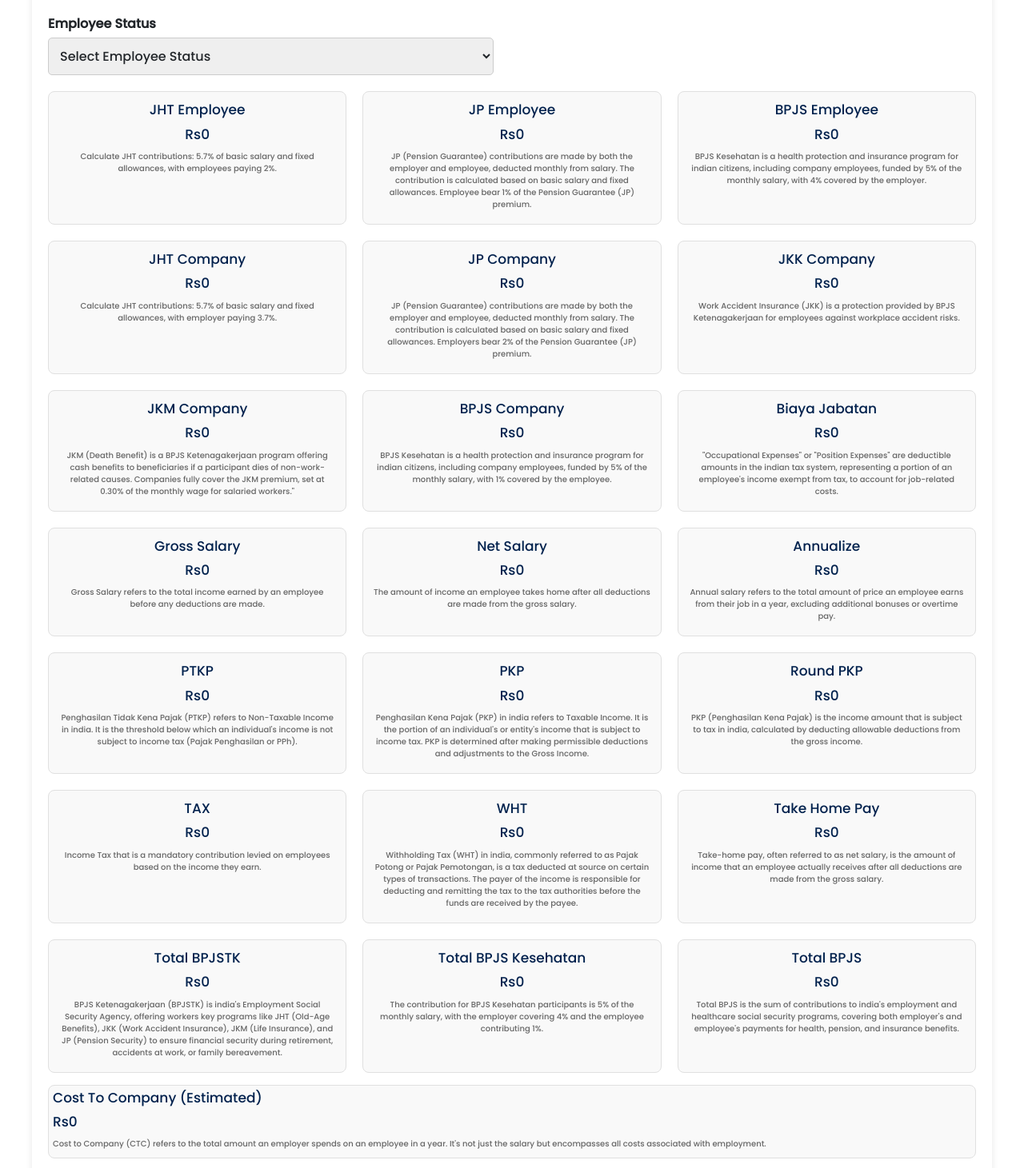
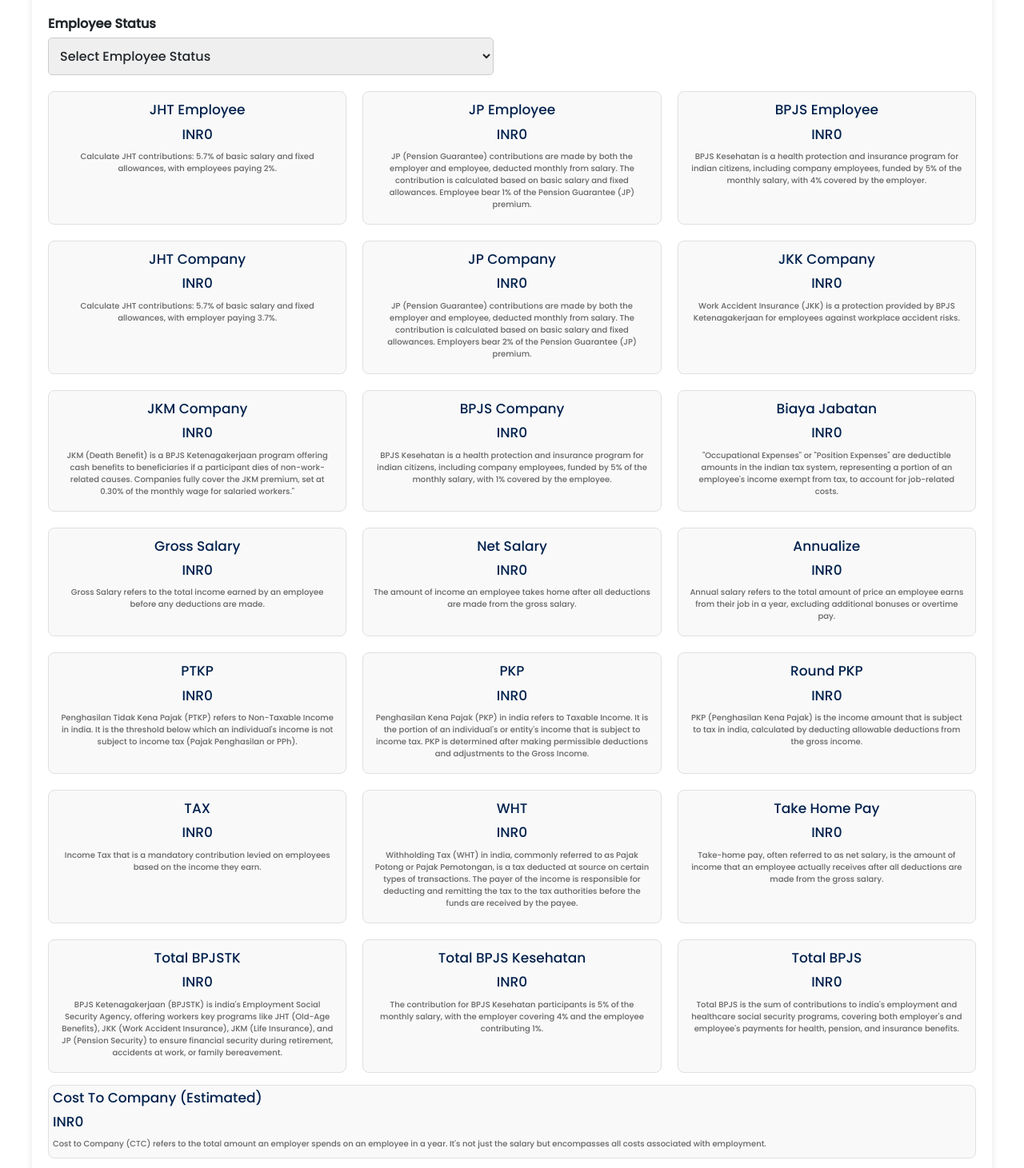
Before and after one commit to Umarkhan803/Ten-hr-consulting, a React (Vite) app: page /calculator in a window 1280 px wide. Shown: the part 449-1910 px from the top of the page at 80% size. Built offline with nearby package versions, Linux system fonts and the light colour scheme.

Commit message:
changed Rs to INR in calculator page

```diff
--- a/src/components/calculator/Calculator.jsx
+++ b/src/components/calculator/Calculator.jsx
@@ -1,9 +1,9 @@
-import React, { useState } from 'react';
-import "./Calculator.css"
+import React, { useState } from "react";
+import "./Calculator.css";
 
 const Calculator = () => {
-    const [salary, setSalary] = useState('');
-    const [employeeStatus, setEmployeeStatus] = useState('');
+  const [salary, setSalary] = useState("");
+  const [employeeStatus, setEmployeeStatus] = useState("");
   const [jhtEmployee, setJhtEmployee] = useState(0);
   const [jpEmployee, setJpEmployee] = useState(0);
   const [bpjsEmployee, setBpjsEmployee] = useState(0);
@@ -27,8 +27,6 @@ const Calculator = () => {
   const [totalBpjs, settotalBpjs] = useState(0);
   const [costTocompany, setcostTocompany] = useState(0);
 
-
-
   const handleSalaryChange = (e) => {
     const salary = e.target.value;
     setSalary(salary);
@@ -37,7 +35,7 @@ const Calculator = () => {
     setJhtEmployee((salary * 0.02).toFixed(2));
     setJpEmployee((salary * 0.00095596).toFixed(2));
     setBpjsEmployee((salary * 0.05).toFixed(2));
-        setjhtCompany((salary * 0.01).toFixed(2))
+    setjhtCompany((salary * 0.01).toFixed(2));
     setJkkCompany((salary * 0.04).toFixed(2));
     setjpCompany((salary * 0.01).toFixed(2));
     setJkmCompany((salary * 0.03).toFixed(2));
@@ -56,156 +54,274 @@ const Calculator = () => {
     settotalBpjskesehatan((salary * 0.05).toFixed(2));
     settotalBpjs((salary * 0.05).toFixed(2));
     setcostTocompany((salary * 1.02).toFixed(2));
-
   };
 
   return (
-        <div className="calculator-container">
+    <div className='calculator-container'>
       <h1>Cost Calculator (Beta)</h1>
-            <p className="instructions">
-                <strong>How to use:</strong> Input annual salary, select employee status and then just click outside the box, it will automatically generate your CTC.
+      <p className='instructions'>
+        <strong>How to use:</strong> Input annual salary, select employee status
+        and then just click outside the box, it will automatically generate your
+        CTC.
       </p>
       <div className='groupcont'>
-            <div className="form-group">
+        <div className='form-group'>
           <label>Annual Salary</label>
-                <div className="input-group">
-                    <span>Rs.</span>
+          <div className='input-group'>
+            {/* <span>Rs.</span> */}
+            <span>INR</span>
             <input
-                        type="number"
+              type='number'
               value={salary}
               onChange={handleSalaryChange}
-                        placeholder="Enter salary"
+              placeholder='Enter salary'
             />
           </div>
         </div>
         <div className='gropcont'>
-            <div className="form-group ">
+          <div className='form-group '>
             <label>Employee Status</label>
-                <select  value={employeeStatus} onChange={(e) => setEmployeeStatus(e.target.value)}>
-                    <option value="">Select Employee Status</option>
-                    <option value="vl-1">TK/O: Single with no dependents</option>
-                    <option value="vl-2">K/O: Married with no dependents</option>
-                    <option value="vl-3">K/I: Married with one dependent</option>
-                    <option value="vl-4">K/2: Married with two dependents</option>
-                    <option value="vl-5">K/3: Married with three or more dependents</option>
+            <select
+              value={employeeStatus}
+              onChange={(e) => setEmployeeStatus(e.target.value)}
+            >
+              <option value=''>Select Employee Status</option>
+              <option value='vl-1'>TK/O: Single with no dependents</option>
+              <option value='vl-2'>K/O: Married with no dependents</option>
+              <option value='vl-3'>K/I: Married with one dependent</option>
+              <option value='vl-4'>K/2: Married with two dependents</option>
+              <option value='vl-5'>
+                K/3: Married with three or more dependents
+              </option>
             </select>
           </div>
         </div>
       </div>
 
-            <div className="results">
-                <div className="result-card">
+      <div className='results'>
+        <div className='result-card'>
           <h3>JHT Employee</h3>
-                    <h3>Rs{jhtEmployee}</h3>
-                    <p>Calculate JHT contributions: 5.7% of basic salary and fixed allowances, with employees paying 2%.</p>
-                </div>
-                <div className="result-card">
-                    <h3>JP Employee</h3>
-                    <h3>Rs{jpEmployee}</h3>
-                    <p>JP (Pension Guarantee) contributions are made by both the employer and employee, deducted monthly from salary. The contribution is calculated based on basic salary and fixed allowances. Employee bear 1% of the Pension Guarantee (JP) premium.</p>
-                </div>
-                <div className="result-card">
-                    <h3>BPJS Employee</h3>
-                    <h3>Rs{bpjsEmployee}</h3>
-                    <p>BPJS Kesehatan is a health protection and insurance program for indian citizens, including company employees, funded by 5% of the monthly salary, with 4% covered by the employer.</p>
-                </div>
-                <div className="result-card">
-                    <h3>JHT Company</h3>
-                    <h3>Rs{jhtCompany}</h3>
-                    <p>Calculate JHT contributions: 5.7% of basic salary and fixed allowances, with employer paying 3.7%.</p>
-                </div>
-                <div className="result-card">
-                    <h3>JP Company</h3>
-                    <h3>Rs{jpCompany}</h3>
-                    <p>JP (Pension Guarantee) contributions are made by both the employer and employee, deducted monthly from salary. The contribution is calculated based on basic salary and fixed allowances. Employers bear 2% of the Pension Guarantee (JP) premium.</p>
-                </div>
-                <div className="result-card">
-                    <h3>JKK Company</h3>
-                    <h3>Rs{jkkCompany}</h3>
-                    <p>Work Accident Insurance (JKK) is a protection provided by BPJS Ketenagakerjaan for employees against workplace accident risks.</p>
-                </div>
-                <div className="result-card">
-                    <h3>JKM Company</h3>
-                    <h3>Rs{jkmCompany}</h3>
-                    <p>JKM (Death Benefit) is a BPJS Ketenagakerjaan program offering cash benefits to beneficiaries if a participant dies of non-work-related causes. Companies fully cover the JKM premium, set at 0.30% of the monthly wage for salaried workers."</p>
-                </div>
-                <div className="result-card">
-                    <h3>BPJS Company</h3>
-                    <h3>Rs{bpjsCompany}</h3>
-                    <p>BPJS Kesehatan is a health protection and insurance program for indian citizens, including company employees, funded by 5% of the monthly salary, with 1% covered by the employee.</p>
-                </div>
-                <div className="result-card">
-                    <h3>Biaya Jabatan</h3>
-                    <h3>Rs{biayaJabatan}</h3>
-                    <p>"Occupational Expenses" or "Position Expenses" are deductible amounts in the indian tax system, representing a portion of an employee's income exempt from tax, to account for job-related costs.</p>
-                </div>
-                <div className="result-card">
-                    <h3>Gross Salary</h3>
-                    <h3>Rs{grossSalary}</h3>
-                    <p>Gross Salary refers to the total income earned by an employee before any deductions are made.</p>
-                </div>
-                <div className="result-card">
-                    <h3>Net Salary</h3>
-                    <h3>Rs{netSalary}</h3>
-                    <p>The amount of income an employee takes home after all deductions are made from the gross salary.</p>
-                </div>
-                <div className="result-card">
-                    <h3>Annualize</h3>
-                    <h3>Rs{annualize}</h3>
-                    <p>Annual salary refers to the total amount of price an employee earns from their job in a year, excluding additional bonuses or overtime pay.</p>
-                </div>
-                <div className="result-card">
-                    <h3>PTKP</h3>
-                    <h3>Rs{ptkp}</h3>
-                    <p>Penghasilan Tidak Kena Pajak (PTKP) refers to Non-Taxable Income in india. It is the threshold below which an individual's income is not subject to income tax (Pajak Penghasilan or PPh).</p>
-                </div>
-                <div className="result-card">
-                    <h3>PKP</h3>
-                    <h3>Rs{pkp}</h3>
-                    <p>Penghasilan Kena Pajak (PKP) in india refers to Taxable Income. It is the portion of an individual's or entity's income that is subject to income tax. PKP is determined after making permissible deductions and adjustments to the Gross Income.</p>
-                </div>
-                <div className="result-card">
-                    <h3>Round PKP</h3>
-                    <h3>Rs{roundPkp}</h3>
-                    <p>PKP (Penghasilan Kena Pajak) is the income amount that is subject to tax in india, calculated by deducting allowable deductions from the gross income.
+          {/* <h3>Rs{jhtEmployee}</h3> */}
+          <h3>INR{jhtEmployee}</h3>
+          <p>
+            Calculate JHT contributions: 5.7% of basic salary and fixed
+            allowances, with employees paying 2%.
           </p>
         </div>
-                <div className="result-card">
+        <div className='result-card'>
+          <h3>JP Employee</h3>
+          {/* <h3>Rs{jpEmployee}</h3> */}
+          <h3>INR{jpEmployee}</h3>
+          <p>
+            JP (Pension Guarantee) contributions are made by both the employer
+            and employee, deducted monthly from salary. The contribution is
+            calculated based on basic salary and fixed allowances. Employee bear
+            1% of the Pension Guarantee (JP) premium.
+          </p>
+        </div>
+        <div className='result-card'>
+          <h3>BPJS Employee</h3>
+          {/* <h3>Rs{bpjsEmployee}</h3> */}
+          <h3>INR{bpjsEmployee}</h3>
+          <p>
+            BPJS Kesehatan is a health protection and insurance program for
+            indian citizens, including company employees, funded by 5% of the
+            monthly salary, with 4% covered by the employer.
+          </p>
+        </div>
+        <div className='result-card'>
+          <h3>JHT Company</h3>
+          {/* <h3>Rs{jhtCompany}</h3> */}
+          <h3>INR{jhtCompany}</h3>
+          <p>
+            Calculate JHT contributions: 5.7% of basic salary and fixed
+            allowances, with employer paying 3.7%.
+          </p>
+        </div>
+        <div className='result-card'>
+          <h3>JP Company</h3>
+          {/* <h3>Rs{jpCompany}</h3> */}
+          <h3>INR{jpCompany}</h3>
+          <p>
+            JP (Pension Guarantee) contributions are made by both the employer
+            and employee, deducted monthly from salary. The contribution is
+            calculated based on basic salary and fixed allowances. Employers
+            bear 2% of the Pension Guarantee (JP) premium.
+          </p>
+        </div>
+        <div className='result-card'>
+          <h3>JKK Company</h3>
+          {/* <h3>Rs{jkkCompany}</h3> */}
+          <h3>INR{jkkCompany}</h3>
+          <p>
+            Work Accident Insurance (JKK) is a protection provided by BPJS
+            Ketenagakerjaan for employees against workplace accident risks.
+          </p>
+        </div>
+        <div className='result-card'>
+          <h3>JKM Company</h3>
+          {/* <h3>Rs{jkmCompany}</h3> */}
+          <h3>INR{jkmCompany}</h3>
+          <p>
+            JKM (Death Benefit) is a BPJS Ketenagakerjaan program offering cash
+            benefits to beneficiaries if a participant dies of non-work-related
+            causes. Companies fully cover the JKM premium, set at 0.30% of the
+            monthly wage for salaried workers."
+          </p>
+        </div>
+        <div className='result-card'>
+          <h3>BPJS Company</h3>
+          {/* <h3>Rs{bpjsCompany}</h3> */}
+          <h3>INR{bpjsCompany}</h3>
+          <p>
+            BPJS Kesehatan is a health protection and insurance program for
+            indian citizens, including company employees, funded by 5% of the
+            monthly salary, with 1% covered by the employee.
+          </p>
+        </div>
+        <div className='result-card'>
+          <h3>Biaya Jabatan</h3>
+          {/* <h3>Rs{biayaJabatan}</h3> */}
+          <h3>INR{biayaJabatan}</h3>
+          <p>
+            "Occupational Expenses" or "Position Expenses" are deductible
+            amounts in the indian tax system, representing a portion of an
+            employee's income exempt from tax, to account for job-related costs.
+          </p>
+        </div>
+        <div className='result-card'>
+          <h3>Gross Salary</h3>
+          {/* <h3>Rs{grossSalary}</h3> */}
+          <h3>INR{grossSalary}</h3>
+          <p>
+            Gross Salary refers to the total income earned by an employee before
+            any deductions are made.
+          </p>
+        </div>
+        <div className='result-card'>
+          <h3>Net Salary</h3>
+          {/* <h3>Rs{netSalary}</h3> */}
+          <h3>INR{netSalary}</h3>
+          <p>
+            The amount of income an employee takes home after all deductions are
+            made from the gross salary.
+          </p>
+        </div>
+        <div className='result-card'>
+          <h3>Annualize</h3>
+          {/* <h3>Rs{annualize}</h3> */}
+          <h3>INR{annualize}</h3>
+          <p>
+            Annual salary refers to the total amount of price an employee earns
+            from their job in a year, excluding additional bonuses or overtime
+            pay.
+          </p>
+        </div>
+        <div className='result-card'>
+          <h3>PTKP</h3>
+          {/* <h3>Rs{ptkp}</h3> */}
+          <h3>INR{ptkp}</h3>
+          <p>
+            Penghasilan Tidak Kena Pajak (PTKP) refers to Non-Taxable Income in
+            india. It is the threshold below which an individual's income is not
+            subject to income tax (Pajak Penghasilan or PPh).
+          </p>
+        </div>
+        <div className='result-card'>
+          <h3>PKP</h3>
+          {/* <h3>Rs{pkp}</h3> */}
+          <h3>INR{pkp}</h3>
+
+          <p>
+            Penghasilan Kena Pajak (PKP) in india refers to Taxable Income. It
+            is the portion of an individual's or entity's income that is subject
+            to income tax. PKP is determined after making permissible deductions
+            and adjustments to the Gross Income.
+          </p>
+        </div>
+        <div className='result-card'>
+          <h3>Round PKP</h3>
+          {/* <h3>Rs{roundPkp}</h3> */}
+          <h3>INR{roundPkp}</h3>
+          <p>
+            PKP (Penghasilan Kena Pajak) is the income amount that is subject to
+            tax in india, calculated by deducting allowable deductions from the
+            gross income.
+          </p>
+        </div>
+        <div className='result-card'>
           <h3>TAX</h3>
-                    <h3>Rs{tax}</h3>
-                    <p>Income Tax that is a mandatory contribution levied on employees based on the income they earn.</p>
+          {/* <h3>Rs{tax}</h3> */}
+          <h3>INR{tax}</h3>
+          <p>
+            Income Tax that is a mandatory contribution levied on employees
+            based on the income they earn.
+          </p>
         </div>
-                <div className="result-card">
+        <div className='result-card'>
           <h3>WHT</h3>
-                    <h3>Rs{wht}</h3>
-                    <p>Withholding Tax (WHT) in india, commonly referred to as Pajak Potong or Pajak Pemotongan, is a tax deducted at source on certain types of transactions. The payer of the income is responsible for deducting and remitting the tax to the tax authorities before the funds are received by the payee.</p>
+          {/* <h3>Rs{wht}</h3> */}
+          <h3>INR{wht}</h3>
+          <p>
+            Withholding Tax (WHT) in india, commonly referred to as Pajak Potong
+            or Pajak Pemotongan, is a tax deducted at source on certain types of
+            transactions. The payer of the income is responsible for deducting
+            and remitting the tax to the tax authorities before the funds are
+            received by the payee.
+          </p>
         </div>
-                <div className="result-card">
+        <div className='result-card'>
           <h3>Take Home Pay</h3>
-                    <h3>Rs{takeHomepay}</h3>
-                    <p>Take-home pay, often referred to as net salary, is the amount of income that an employee actually receives after all deductions are made from the gross salary.</p>
+          {/* <h3>Rs{takeHomepay}</h3> */}
+          <h3>INR{takeHomepay}</h3>
+          <p>
+            Take-home pay, often referred to as net salary, is the amount of
+            income that an employee actually receives after all deductions are
+            made from the gross salary.
+          </p>
         </div>
-                <div className="result-card">
+        <div className='result-card'>
           <h3>Total BPJSTK</h3>
-                    <h3>Rs{totalBpjstk}</h3>
-                    <p>BPJS Ketenagakerjaan (BPJSTK) is india's Employment Social Security Agency, offering workers key programs like JHT (Old-Age Benefits), JKK (Work Accident Insurance), JKM (Life Insurance), and JP (Pension Security) to ensure financial security during retirement, accidents at work, or family bereavement.</p>
+          {/* <h3>Rs{totalBpjstk}</h3> */}
+          <h3>INR{totalBpjstk}</h3>
+          <p>
+            BPJS Ketenagakerjaan (BPJSTK) is india's Employment Social Security
+            Agency, offering workers key programs like JHT (Old-Age Benefits),
+            JKK (Work Accident Insurance), JKM (Life Insurance), and JP (Pension
+            Security) to ensure financial security during retirement, accidents
+            at work, or family bereavement.
+          </p>
         </div>
-                <div className="result-card">
+        <div className='result-card'>
           <h3>Total BPJS Kesehatan</h3>
-                    <h3>Rs{totalBpjskesehatan}</h3>
-                    <p>The contribution for BPJS Kesehatan participants is 5% of the monthly salary, with the employer covering 4% and the employee contributing 1%.</p>
+          {/* <h3>Rs{totalBpjskesehatan}</h3> */}
+          <h3>INR{totalBpjskesehatan}</h3>
+          <p>
+            The contribution for BPJS Kesehatan participants is 5% of the
+            monthly salary, with the employer covering 4% and the employee
+            contributing 1%.
+          </p>
         </div>
-                <div className="result-card">
+        <div className='result-card'>
           <h3>Total BPJS</h3>
-                    <h3>Rs{totalBpjs}</h3>
-                    <p>Total BPJS is the sum of contributions to india's employment and healthcare social security programs, covering both employer's and employee's payments for health, pension, and insurance benefits.</p>
+          {/* <h3>Rs{totalBpjs}</h3> */}
+          <h3>INR{totalBpjs}</h3>
+          <p>
+            Total BPJS is the sum of contributions to india's employment and
+            healthcare social security programs, covering both employer's and
+            employee's payments for health, pension, and insurance benefits.
+          </p>
         </div>
-
       </div>
-            <div className="result-card-end">
+      <div className='result-card-end'>
         <h3>Cost To Company (Estimated)</h3>
-                    <h3>Rs{costTocompany}</h3>
-                    <p>Cost to Company (CTC) refers to the total amount an employer spends on an employee in a year. It's not just the salary but encompasses all costs associated with employment.</p>
+        {/* <h3>Rs{costTocompany}</h3> */}
+        <h3>INR{costTocompany}</h3>
+        <p>
+          Cost to Company (CTC) refers to the total amount an employer spends on
+          an employee in a year. It's not just the salary but encompasses all
+          costs associated with employment.
+        </p>
       </div>
     </div>
   );
```
Lines whose indentation alone changed are shown as unchanged.
